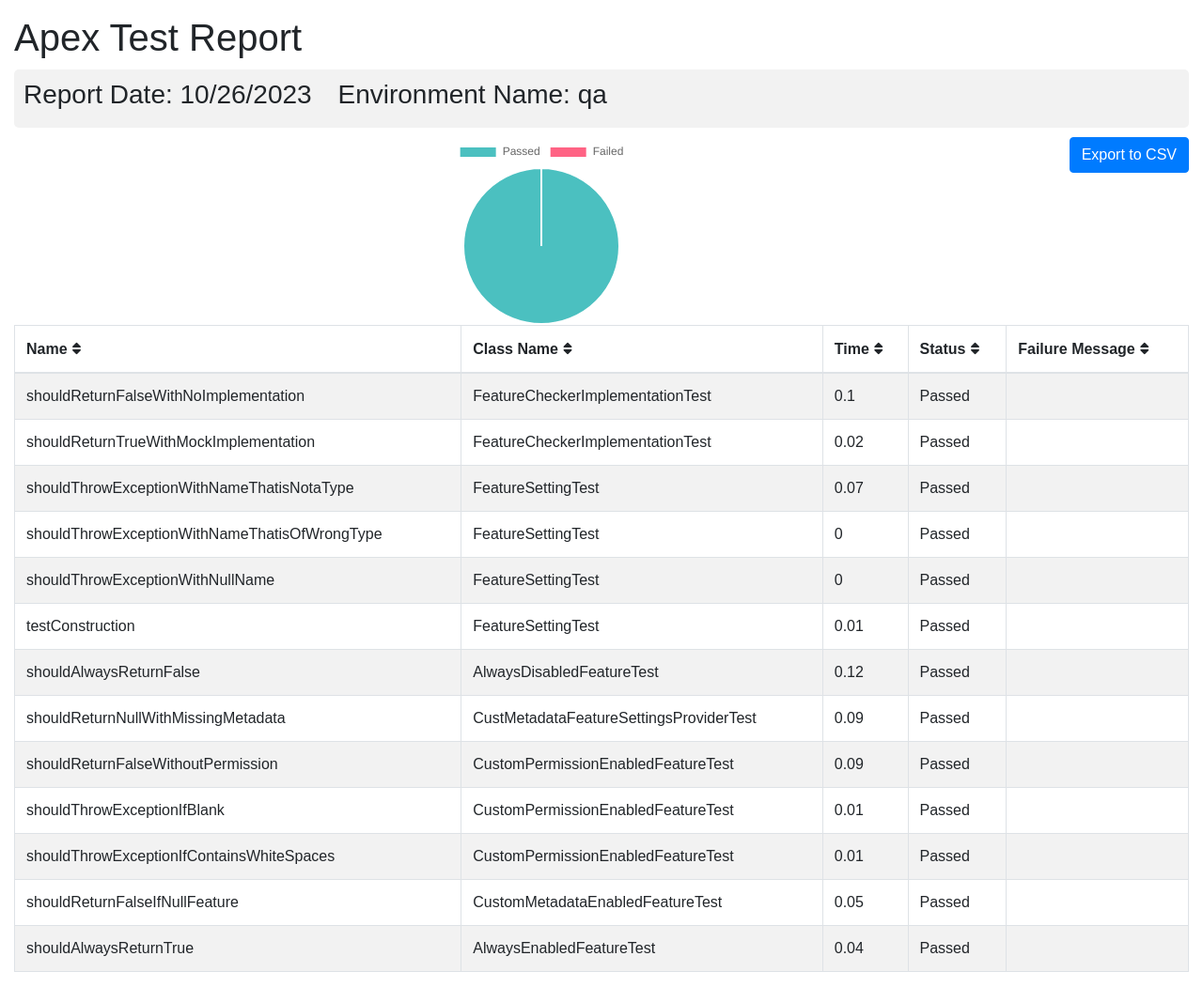
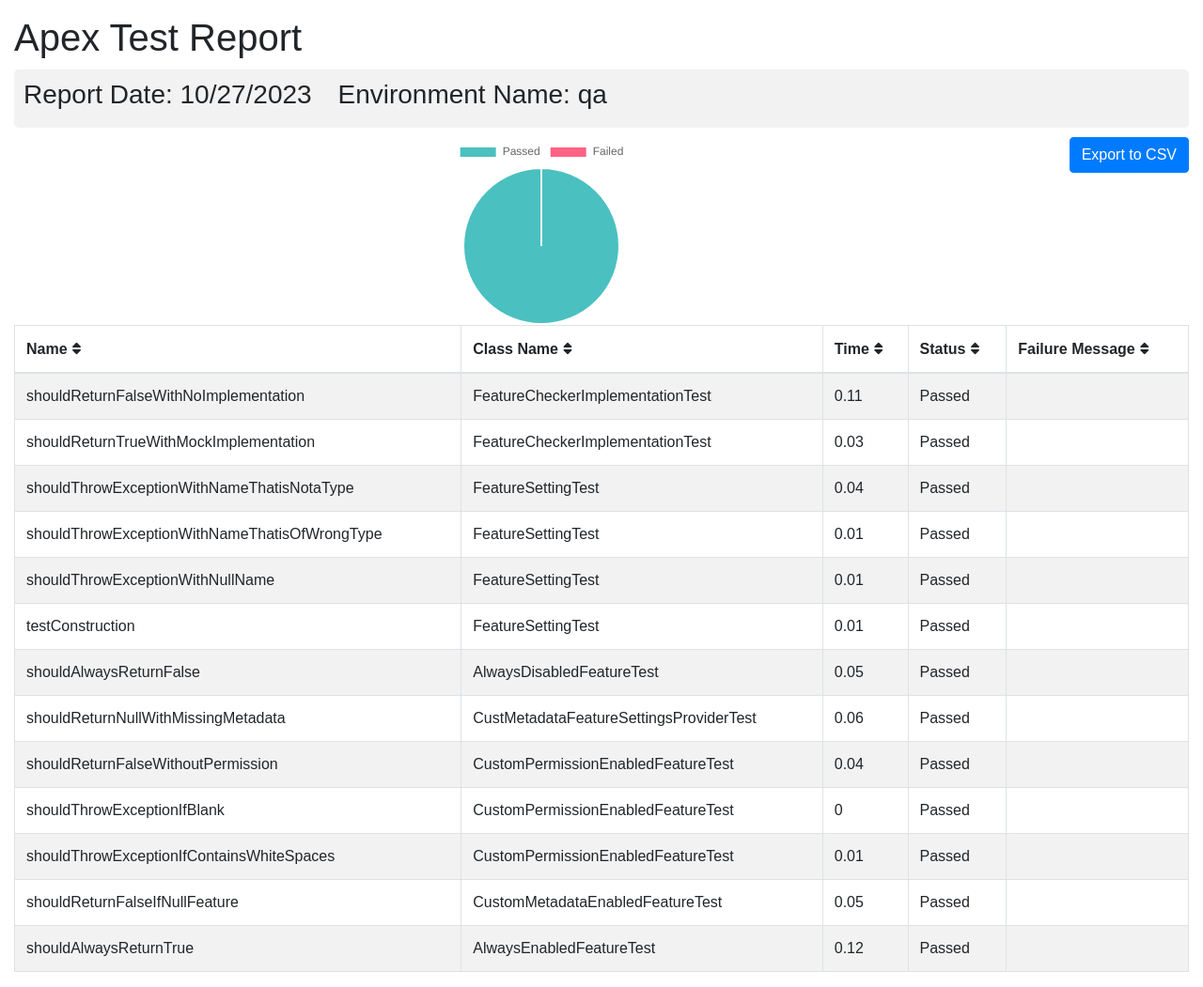
Before and after one commit to flxbl-io/sfops-dashboard, a Jekyll site: the page apextestResults/qa.html, which Jekyll copies as it is, in a window 1280 px wide. Shown: the whole page at 94% size. Built offline with Jekyll 4.4.1, drawn with Linux system fonts in a browser that asks for light colours.

Commit message:
updated test results of qa

```diff
--- a/apextestResults/qa.html
+++ b/apextestResults/qa.html
@@ -102,7 +102,7 @@
       <div class="container-fluid">
         <h1 class="mt-3">Apex Test Report</h1>
         <div class="info-card">
-        <h3>Report Date: 10/26/2023 <span style="margin-left: 20px;">Environment Name: qa</span></h3>
+        <h3>Report Date: 10/27/2023 <span style="margin-left: 20px;">Environment Name: qa</span></h3>
         </div>
         <button onclick="exportTableToCSV('testReport.csv')" class="btn btn-primary float-right">Export to CSV</button>
         <div id="chart-container">
@@ -123,35 +123,35 @@
         <tr>
           <td>shouldReturnFalseWithNoImplementation</td>
           <td>FeatureCheckerImplementationTest</td>
-          <td>0.1</td>
+          <td>0.11</td>
           <td>Passed</td>
           <td></td>
         </tr>
         <tr>
           <td>shouldReturnTrueWithMockImplementation</td>
           <td>FeatureCheckerImplementationTest</td>
-          <td>0.02</td>
+          <td>0.03</td>
           <td>Passed</td>
           <td></td>
         </tr>
         <tr>
           <td>shouldThrowExceptionWithNameThatisNotaType</td>
           <td>FeatureSettingTest</td>
-          <td>0.07</td>
+          <td>0.04</td>
           <td>Passed</td>
           <td></td>
         </tr>
         <tr>
           <td>shouldThrowExceptionWithNameThatisOfWrongType</td>
           <td>FeatureSettingTest</td>
-          <td>0</td>
+          <td>0.01</td>
           <td>Passed</td>
           <td></td>
         </tr>
         <tr>
           <td>shouldThrowExceptionWithNullName</td>
           <td>FeatureSettingTest</td>
-          <td>0</td>
+          <td>0.01</td>
           <td>Passed</td>
           <td></td>
         </tr>
@@ -165,28 +165,28 @@
         <tr>
           <td>shouldAlwaysReturnFalse</td>
           <td>AlwaysDisabledFeatureTest</td>
-          <td>0.12</td>
+          <td>0.05</td>
           <td>Passed</td>
           <td></td>
         </tr>
         <tr>
           <td>shouldReturnNullWithMissingMetadata</td>
           <td>CustMetadataFeatureSettingsProviderTest</td>
-          <td>0.09</td>
+          <td>0.06</td>
           <td>Passed</td>
           <td></td>
         </tr>
         <tr>
           <td>shouldReturnFalseWithoutPermission</td>
           <td>CustomPermissionEnabledFeatureTest</td>
-          <td>0.09</td>
+          <td>0.04</td>
           <td>Passed</td>
           <td></td>
         </tr>
         <tr>
           <td>shouldThrowExceptionIfBlank</td>
           <td>CustomPermissionEnabledFeatureTest</td>
-          <td>0.01</td>
+          <td>0</td>
           <td>Passed</td>
           <td></td>
         </tr>
```
Also changed, not shown: other parts of apextestResults/qa.html (+1 -1 lines).
